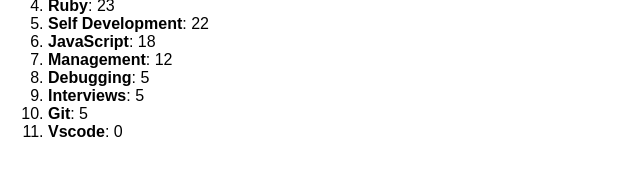
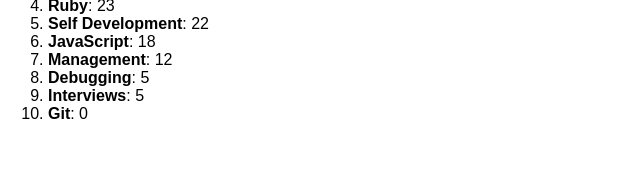
Before and after one commit to nobitagit/knowledge, a plain HTML site: page index.html in a window 1280 px wide. Shown: the part 185-360 px from the top of the page, without its empty margins (0-641 px from the left). Drawn offline with Linux system fonts and the light colour scheme.

Commit message:
deploy: dbf3f8cdb780eafd6121818ed0211ed8ae7a5ae5

```diff
--- a/index.html
+++ b/index.html
@@ -34,9 +34,7 @@
 
     <li><strong>Interviews</strong>: 5</li>
 
-    <li><strong>Git</strong>: 5</li>
-
-    <li><strong>Vscode</strong>: 0</li>
+    <li><strong>Git</strong>: 0</li>
 
   </ol>
 </body>
```
